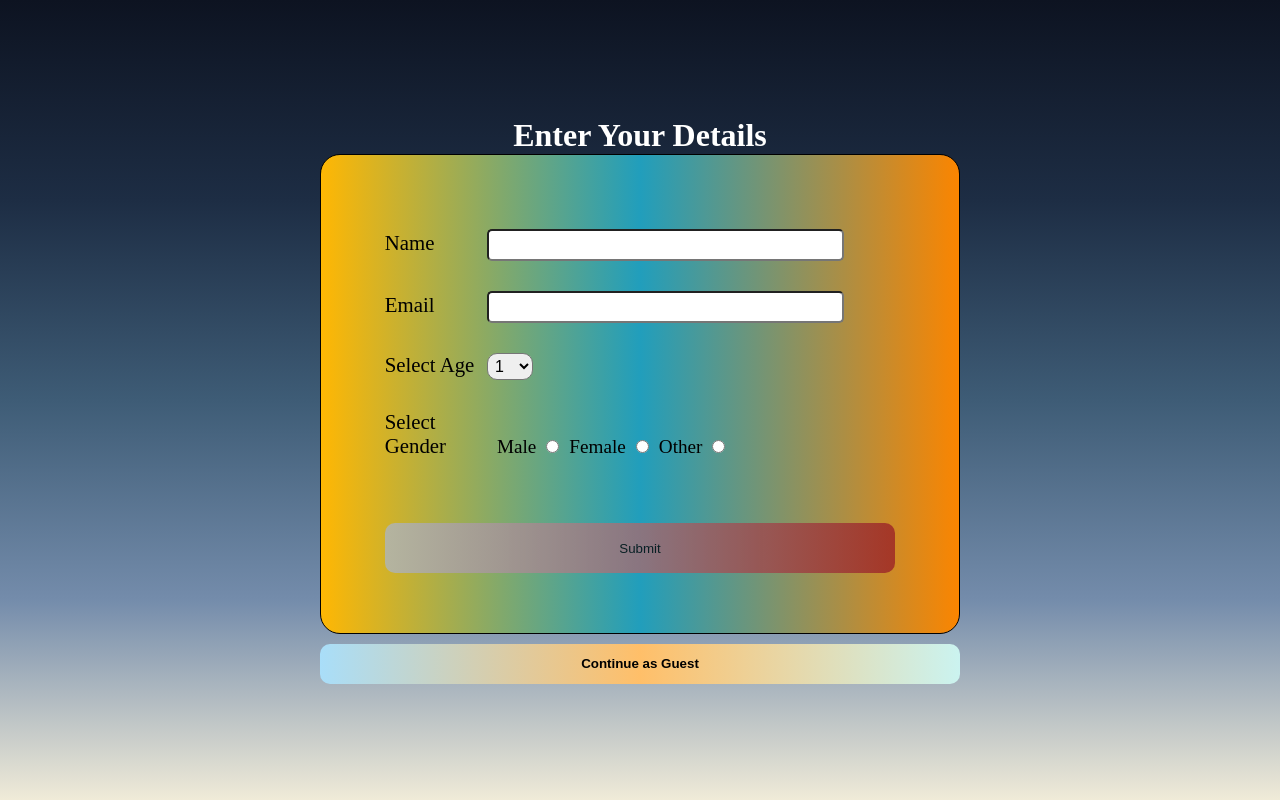
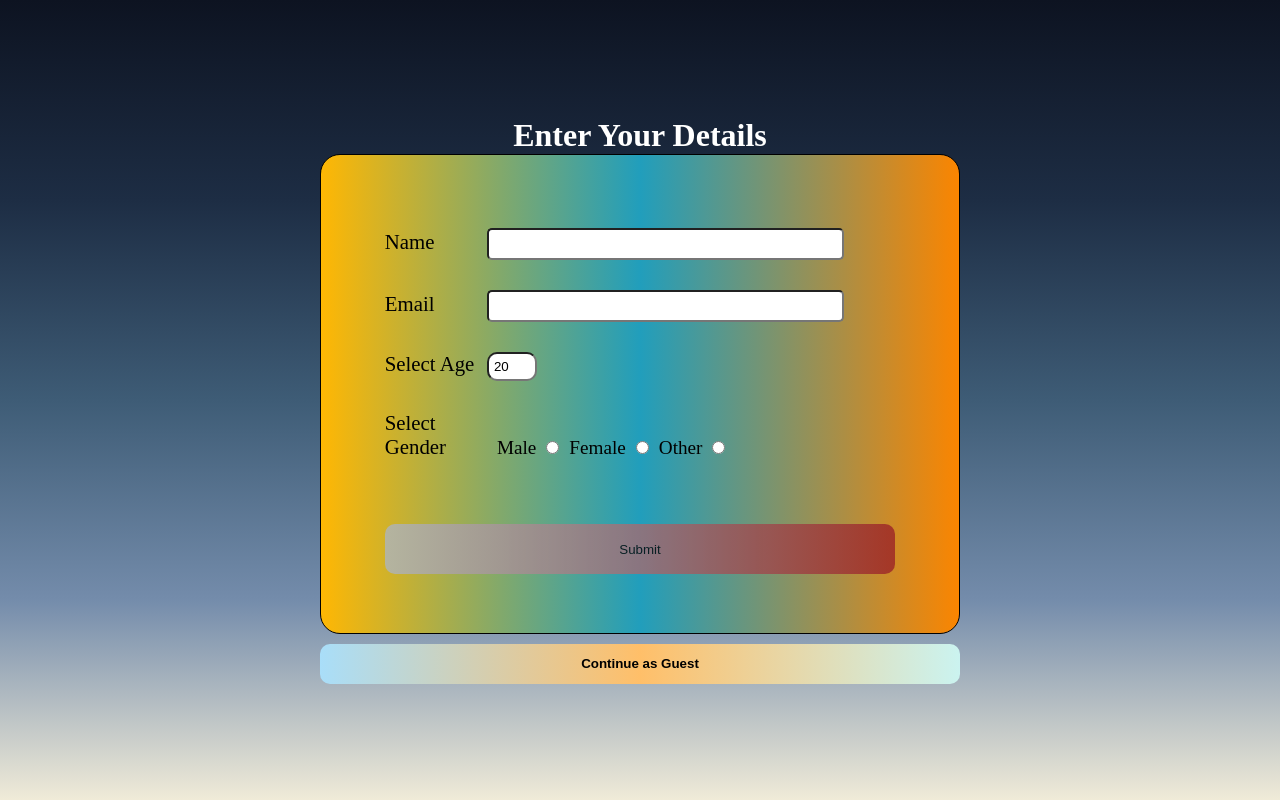
Before and after one commit to pawan100722/my-workout-tracker, a React (Vite) app: page / in a window 1280 px wide. Built offline with nearby package versions, Linux system fonts and the light colour scheme.

Commit message:
improved age dropdown in form

```diff
--- a/src/components/user-register-form.tsx
+++ b/src/components/user-register-form.tsx
@@ -1,6 +1,12 @@
+import { useState } from "react";
 import "../styles/user-register-form.css";
 
 export const UserRegisterForm = () => {
+  const [defaultAge, setDefaultAge] = useState<string>('20')
+  const handleSelectAgeClick=()=>{
+    setDefaultAge('');
+  };
+
   const userAgeArr = [];
 
   for (let index = 1; index <= 60; index++) {
@@ -29,13 +35,24 @@ export const UserRegisterForm = () => {
           <label htmlFor="age-dropdown" className="input-label">
             Select Age
           </label>
-          <select name="" id="age-dropdown"  className="input-age-select cursor-pointer">
+          <input
+            list="age-list"
+            className="age-input cursor-pointer"
+            id="age-dropdown"
+            value={defaultAge}
+            onClick={handleSelectAgeClick}
+          />
+          <datalist id="age-list" className="input-age-select">
             {userAgeArr.map((age: number, index: number) => (
-              <option value="" className="age-dropdown-option" key={index}>
+              <option
+                value={`${age}`}
+                className="age-dropdown-option"
+                key={index}
+              >
                 {age}
               </option>
             ))}
-          </select>
+          </datalist>
         </div>
 
         <div className="input-container">
@@ -45,18 +62,35 @@ export const UserRegisterForm = () => {
           <label htmlFor="male" className="input-label-gender">
             Male
           </label>
-          <input type="radio" id="male" name="gender" className="cursor-pointer" />
+          <input
+            type="radio"
+            id="male"
+            name="gender"
+            className="cursor-pointer"
+          />
           <label htmlFor="female" className="input-label-gender">
             Female
           </label>
-          <input type="radio" id="female" name="gender" className="cursor-pointer" />
+          <input
+            type="radio"
+            id="female"
+            name="gender"
+            className="cursor-pointer"
+          />
           <label htmlFor="other" className="input-label-gender">
             Other
           </label>
-          <input type="radio" id="other" name="gender" className="cursor-pointer" />
+          <input
+            type="radio"
+            id="other"
+            name="gender"
+            className="cursor-pointer"
+          />
         </div>
 
-        <button className="input-container submit-button cursor-pointer">Submit</button>
+        <button className="input-container submit-button cursor-pointer">
+          Submit
+        </button>
       </form>
     </div>
   );
--- a/src/styles/user-register-form.css
+++ b/src/styles/user-register-form.css
@@ -41,9 +41,6 @@
 }
 
 .input-age-select{
-  font-size: 1rem;
-  outline:none;
-  border-radius: 10px;
 }
 
 .age-dropdown-option{
@@ -79,3 +76,9 @@
   font-size: 1.1rem;
   opacity: 1;
 }
+
+.age-input{
+  width: 50px;
+  padding: 5px;
+  border-radius: 10px;
+}
```
